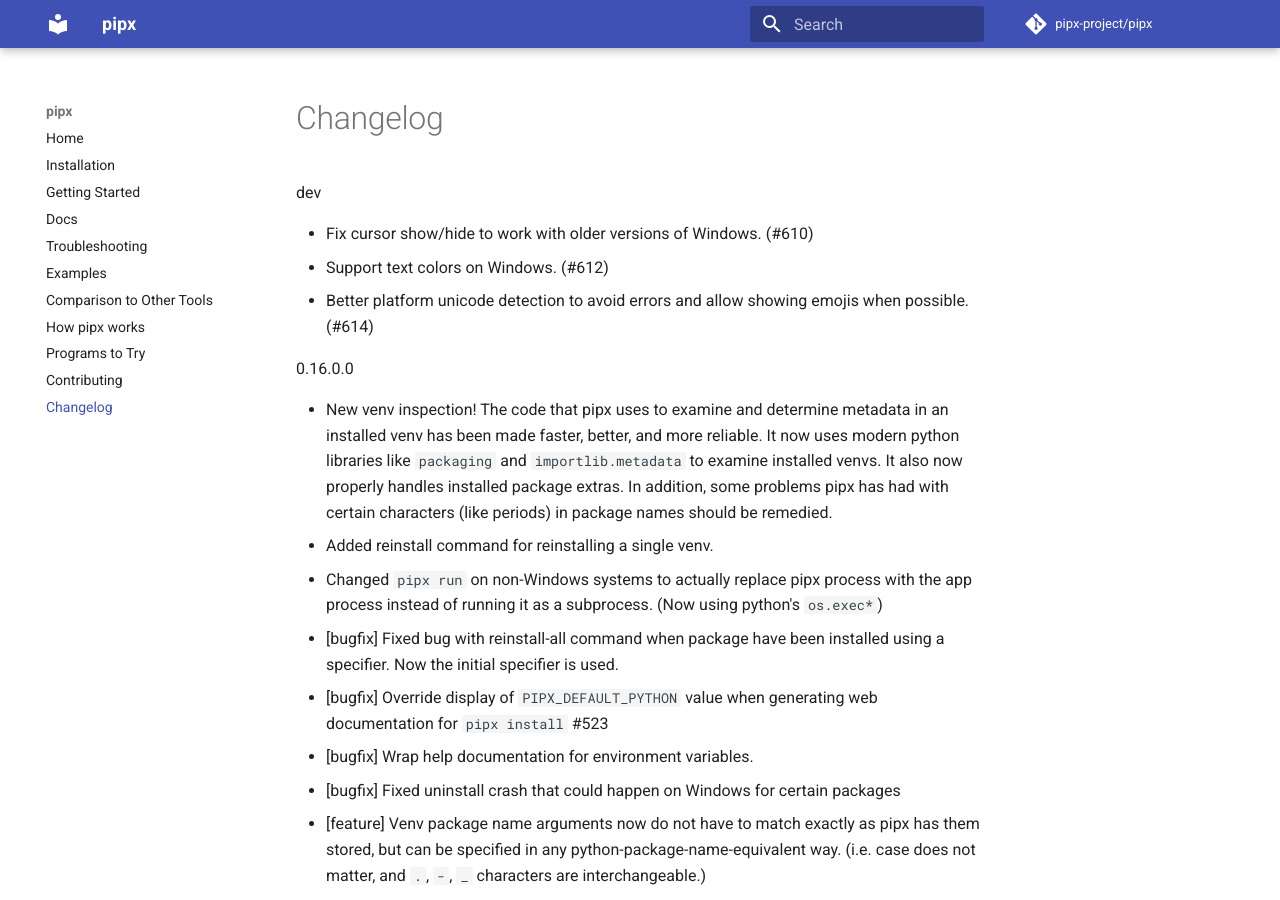
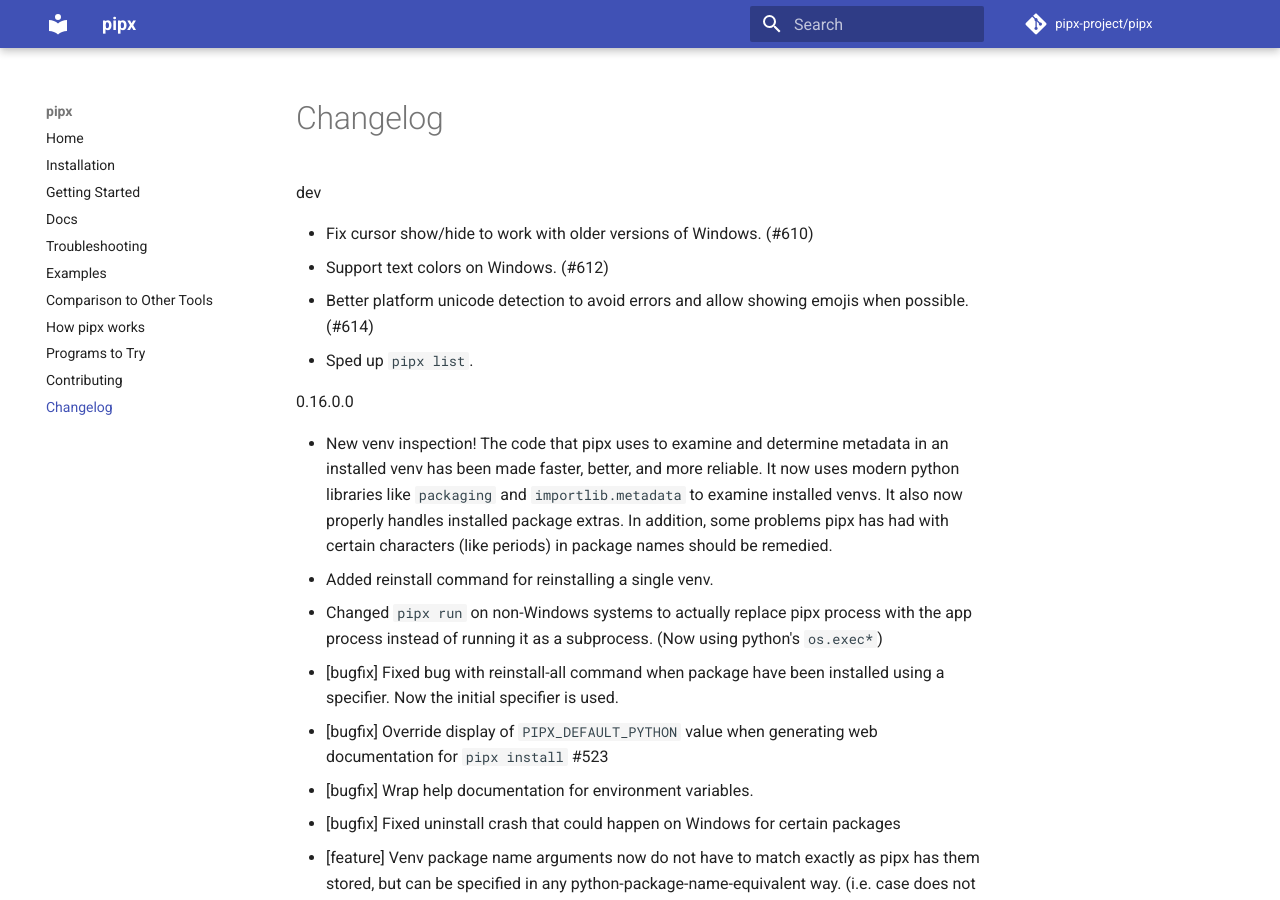
Before and after one commit to pypa/pipx, an MkDocs documentation site: the page built from docs/changelog.md, in a window 1280 px wide and 900 px high. Built offline with MkDocs 1.6.1 and Material for MkDocs 9.7.7, drawn with Linux system fonts in a browser that asks for light colours; comment, search, counter and statistics services are not loaded.

Commit message:
Add changelog entry.

```diff
--- a/docs/changelog.md
+++ b/docs/changelog.md
@@ -3,6 +3,7 @@
 - Fix cursor show/hide to work with older versions of Windows. (#610)
 - Support text colors on Windows. (#612)
 - Better platform unicode detection to avoid errors and allow showing emojis when possible. (#614)
+- Sped up `pipx list`.
 
 0.16.0.0
 
```
